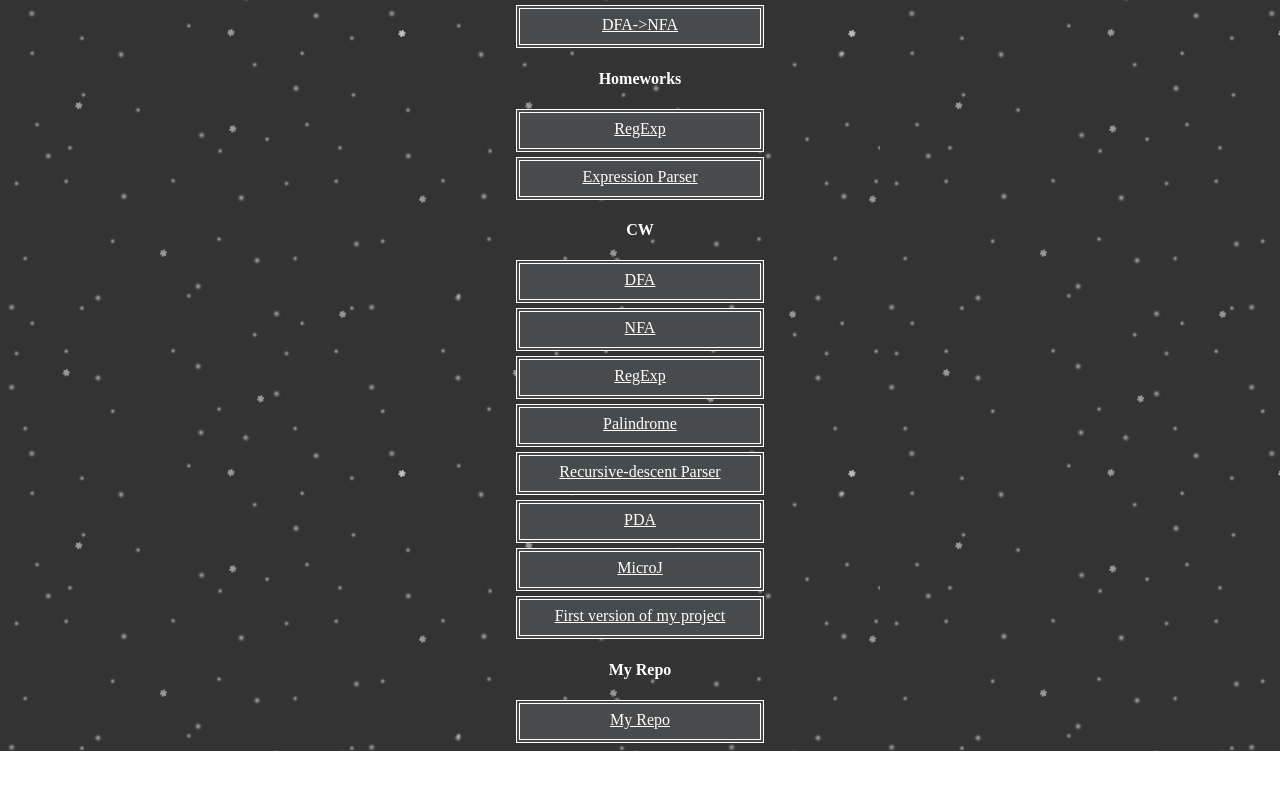
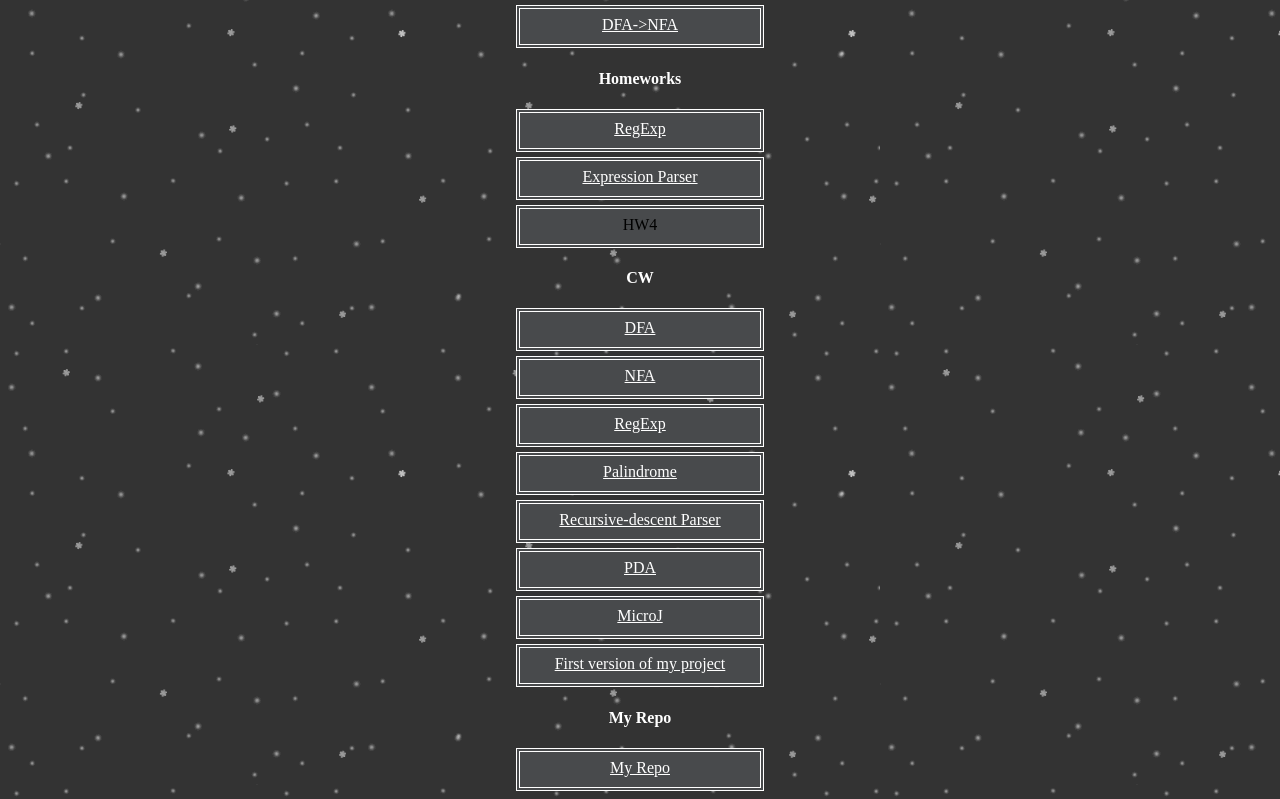
Before and after one commit to beyzakoser/Automata, a plain HTML site: page index.html in a window 1280 px wide. Shown: the part 96-895 px from the top of the page. Before the commit the page ends 847 px from the top, so only its background shows below. Drawn offline with Linux system fonts and the light colour scheme.

Commit message:
Update index.html

```diff
--- a/index.html
+++ b/index.html
@@ -111,6 +111,9 @@ border-radius:37%;
 </div>
 <div class="kutu">
 <div><a href="https://beyzakoser.github.io/Automata/HW2/Expression.html">Expression Parser</a></div>
+</div>
+<div class="kutu">
+<div><a href="https://beyzakoser.github.io/Automata/HW4/hw4.html"></a>HW4</div>
 
 
 </div>
```
